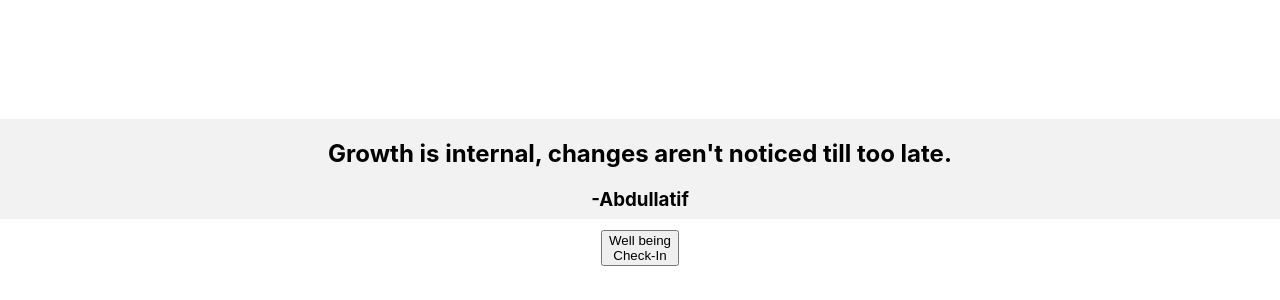
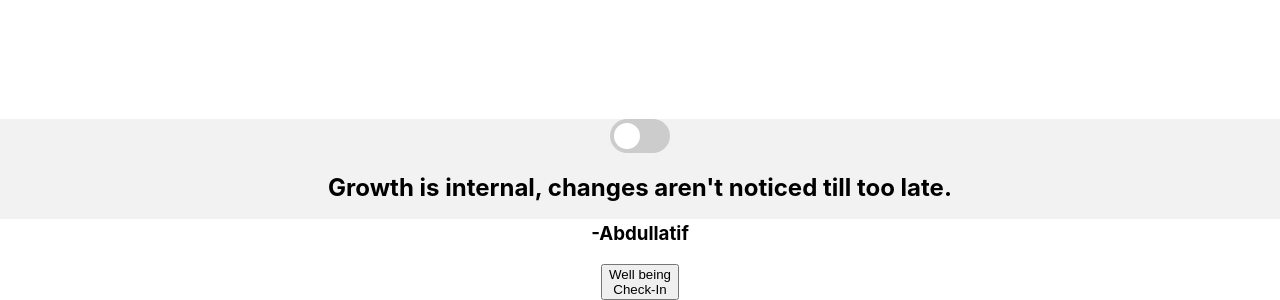
Before and after one commit to Elkennard/w9_frontend-project-power-coders-fe, a React (Create React App) app in the folder power-coders-app/: page / in a window 1280 px wide. Shown: the part 805-1105 px from the top of the page. Before the commit the page ends 1071 px from the top, so only its background shows below. Built offline with nearby package versions, Linux system fonts and the light colour scheme.

Commit message:
I added the toggle button to the App and finished adding the styling for the toggle button.

```diff
--- a/power-coders-app/src/Components/App/App.js
+++ b/power-coders-app/src/Components/App/App.js
@@ -1,6 +1,9 @@
 import './App.css';
 import Quotes from '../LowerSection/Quote/quote';
 import WellBeing from '../LowerSection/WellBeingButton/wellBeingButton';
+import SoundOnOff from '../LowerSection/SoundOnOff/SoundOnOff';
+
+
 
 function App() {
   return (
@@ -11,6 +14,7 @@
       <main>
 
         <section className='LowerSection'>
+          <SoundOnOff></SoundOnOff>
           <Quotes  author="Abdullatif" quotes="Growth is internal, changes aren't noticed till too late."></Quotes>
           <WellBeing></WellBeing>
         </section>
--- /dev/null
+++ b/power-coders-app/src/Components/LowerSection/SoundOnOff/Sound.css
@@ -0,0 +1,54 @@
+.switch {
+    position: relative;
+    display: inline-block;
+    width: 60px;
+    height: 34px;
+  }
+  .switch input {
+    opacity: 0;
+    width: 0;
+    height: 0;
+  }
+  .slider {
+    position: absolute;
+    cursor: pointer;
+    top: 0;
+    left: 0;
+    right: 0;
+    bottom: 0;
+    background-color: #ccc;
+    -webkit-transition: .4s;
+    transition: .4s;
+  }
+  .slider:before {
+    position: absolute;
+    content: "";
+    height: 26px;
+    width: 26px;
+    left: 4px;
+    bottom: 4px;
+    background-color: white;
+    -webkit-transition: .4s;
+    transition: .4s;
+  }
+
+  input:checked + .slider {
+    background-color: #2196F3;
+  }
+
+  input:focus + .slider {
+    box-shadow: 0 0 1px #2196F3;
+  }
+
+  input:checked + .slider:before {
+    -webkit-transform: translateX(26px);
+    -ms-transform: translateX(26px);
+    transform: translateX(26px);
+  }
+  .slider.round {
+    border-radius: 34px;
+  }
+
+  .slider.round:before {
+    border-radius: 50%;
+  }
--- a/power-coders-app/src/Components/LowerSection/SoundOnOff/SoundOnOff.js
+++ b/power-coders-app/src/Components/LowerSection/SoundOnOff/SoundOnOff.js
@@ -0,0 +1,14 @@
+import React from "react";
+import css from "./Sound.css"
+
+
+function SoundOnOff(){
+    return ([
+       <label class="switch">
+            <input type="checkbox"></input>
+            <span class="slider round"></span>
+       </label>
+    ])
+}
+
+export default SoundOnOff;
```
